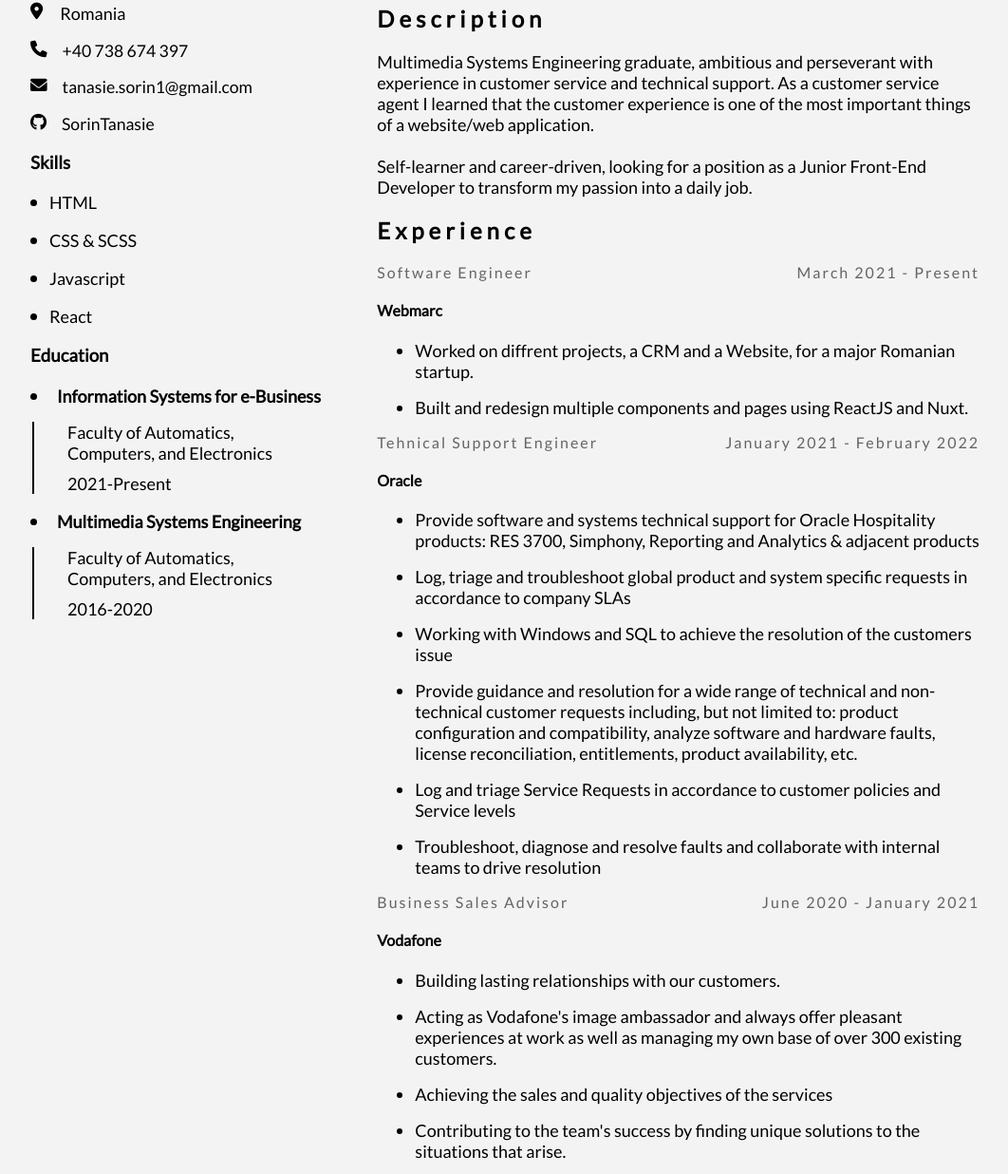
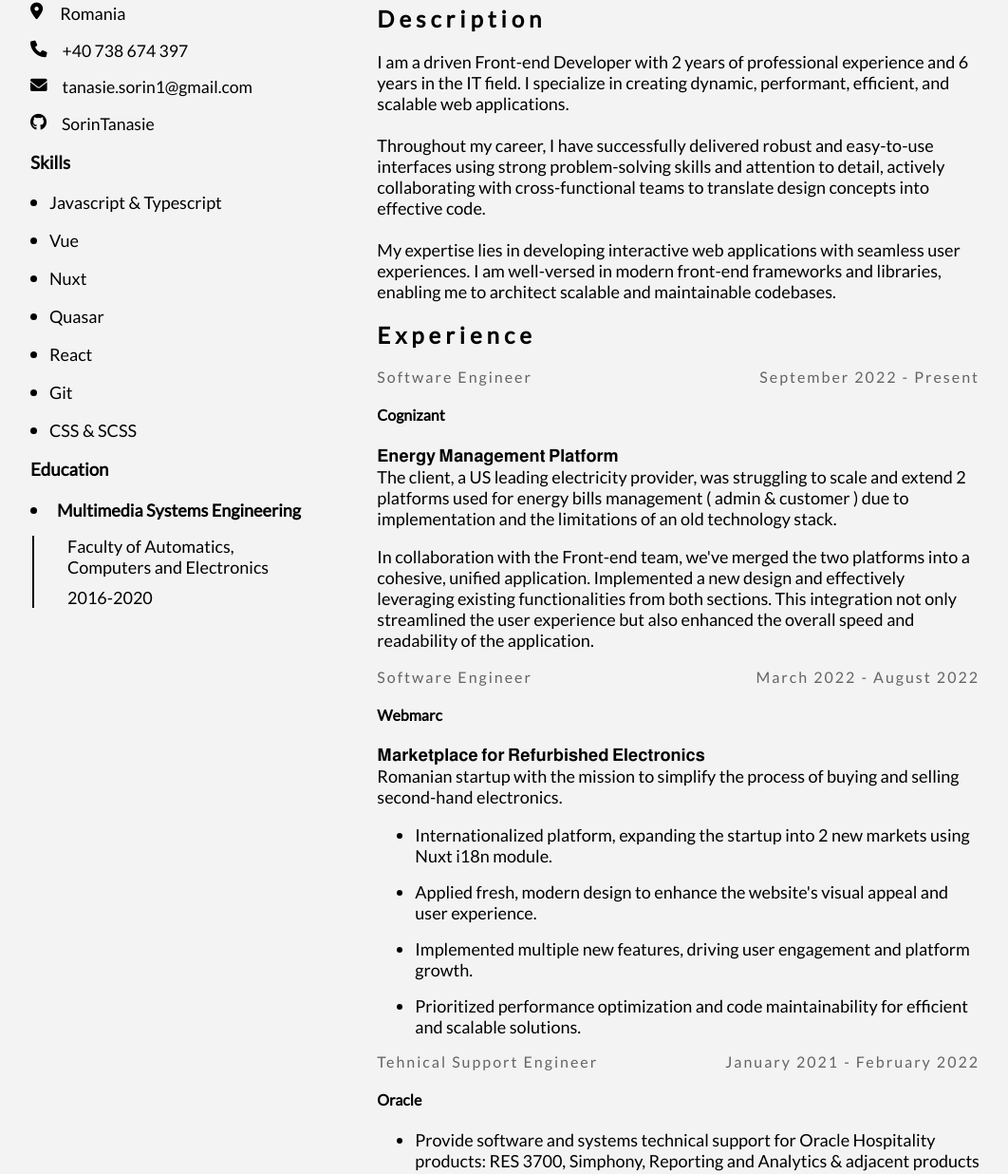
Before and after one commit to SorinTanasie/CV, a plain HTML site: page index.html in a window 1280 px wide. Shown: the part 367-1603 px from the top of the page at 95% size, without its empty margins (108-1170 px from the left). Drawn offline with Linux system fonts and the light colour scheme.

Commit message:
update latest position

```diff
--- a/index.html
+++ b/index.html
@@ -1,29 +1,38 @@
 <!DOCTYPE html>
 <html lang="en">
   <head>
-    <meta charset="UTF-8">
-    <meta http-equiv="X-UA-Compatible" content="IE=edge">
-    <meta name="viewport" content="width=device-width, initial-scale=1.0">
-    <link rel="stylesheet" href="https://cdnjs.cloudflare.com/ajax/libs/font-awesome/6.0.0-beta2/css/all.min.css">
-    <link rel="stylesheet" href="./stlye.css">
+    <meta charset="UTF-8" />
+    <meta http-equiv="X-UA-Compatible" content="IE=edge" />
+    <meta name="viewport" content="width=device-width, initial-scale=1.0" />
+    <link
+      rel="stylesheet"
+      href="https://cdnjs.cloudflare.com/ajax/libs/font-awesome/6.0.0-beta2/css/all.min.css"
+    />
+    <link rel="stylesheet" href="./stlye.css" />
     <title>CV</title>
 
     <style>
-        @import url('https://fonts.googleapis.com/css2?family=Lato&display=swap');
+      @import url("https://fonts.googleapis.com/css2?family=Lato&display=swap");
     </style>
-
   </head>
   <body>
     <div class="background">
-
-
-    <svg class="wave"xmlns="http://www.w3.org/2000/svg" viewBox="0 0 1440 320"><path fill="#faebd7" fill-opacity="1" d="M0,320L1440,160L1440,0L0,0Z"></path></svg>
+      <svg
+        class="wave"
+        xmlns="http://www.w3.org/2000/svg"
+        viewBox="0 0 1440 320"
+      >
+        <path
+          fill="#faebd7"
+          fill-opacity="1"
+          d="M0,320L1440,160L1440,0L0,0Z"
+        ></path>
+      </svg>
       <div class="grid-container">
-        <div class="header"  >
-
+        <div class="header">
           <div class="title">
             <h1 class="name"><span>Sorin</span> Tanasie</h1>
-               <h4 class="job-title"> Front-End Developer </h4>
+            <h4 class="job-title">Front-End Developer</h4>
             <span class="dot"></span>
             <div class="vertical-line"></div>
           </div>
@@ -43,49 +52,55 @@
             </div>
             <div class="contact-method">
               <i class="fas fa-envelope"></i>
-                    <a href = "mailto: tanasie.sorin1@gmail.com">tanasie.sorin1@gmail.com</a>
+              <a href="mailto: tanasie.sorin1@gmail.com"
+                >tanasie.sorin1@gmail.com</a
+              >
             </div>
             <div class="contact-method">
               <i class="fab fa-github"></i>
-                    <a href = "https://github.com/SorinTanasie">SorinTanasie</a>
+              <a href="https://github.com/SorinTanasie">SorinTanasie</a>
             </div>
           </div>
           <div class="skills">
             <h3>Skills</h3>
             <ul>
-                    <li>HTML</li>
+              <li>Javascript & Typescript</li>
+              <li>Vue</li>
+              <li>Nuxt</li>
+              <li>Quasar</li>
+              <li>React</li>
+              <li> Git </li>
               <li>CSS & SCSS</li>
-                    <li>Javascript</li>
-                    <li>React</li>
             </ul>
           </div>
 
           <div class="education">
             <h3>Education</h3>
-
-                    <li>Information Systems for e-Business</li>
-                    <div class = "university">
-                        <p>Faculty of Automatics, Computers, and Electronics </p>
-                        <p>2021-Present</p>
-                    </div>
             <li>Multimedia Systems Engineering</li>
-                    <div class = "university">
-                        <p>Faculty of Automatics, Computers, and Electronics </p>
+            <div class="university">
+              <p>Faculty of Automatics, Computers and Electronics</p>
               <p>2016-2020</p>
             </div>
-
           </div>
         </div>
 
         <div class="main-details">
           <div class="description">
-                <h2>
-                    Description
-                </h2>
+            <h2>Description</h2>
             <p>
-                    Multimedia Systems Engineering graduate, ambitious and perseverant with experience in customer service and technical support. As a customer service agent I learned that the customer experience is one of the most important things of a website/web application.
-                    <br/><br/>
-                    Self-learner and career-driven, looking for a position as a Junior Front-End Developer to transform my passion into a daily job.
+              I am a driven Front-end Developer with 2 years of professional
+              experience and 6 years in the IT field. I specialize in creating
+              dynamic, performant, efficient, and scalable web applications.
+              <br /><br />
+              Throughout my career, I have successfully delivered robust and
+              easy-to-use interfaces using strong problem-solving skills and
+              attention to detail, actively collaborating with cross-functional
+              teams to translate design concepts into effective code.
+              <br /><br />
+              My expertise lies in developing interactive web applications with
+              seamless user experiences. I am well-versed in modern front-end
+              frameworks and libraries, enabling me to architect scalable and
+              maintainable codebases.
             </p>
           </div>
 
@@ -94,15 +109,53 @@
             <div class="third-job">
               <div class="title">
                 <h4>Software Engineer</h4>
-                        <span>March 2021 - Present</span>
+                <span>September 2022 - Present</span>
+              </div>
+              <h4>Cognizant</h4>
+                <p>
+                  𝐄𝐧𝐞𝐫𝐠𝐲 𝐌𝐚𝐧𝐚𝐠𝐞𝐦𝐞𝐧𝐭 𝐏𝐥𝐚𝐭𝐟𝐨𝐫𝐦
+                  <br />
+                  The client, a US leading electricity provider, was struggling
+                  to scale and extend 2 platforms used for energy bills
+                  management ( admin & customer ) due to implementation and the
+                  limitations of an old technology stack.
+                </p>
+                <p>
+                  In collaboration with the Front-end team, we've merged the two
+                  platforms into a cohesive, unified application. Implemented a
+                  new design and effectively leveraging existing functionalities
+                  from both sections. This integration not only streamlined the
+                  user experience but also enhanced the overall speed and
+                  readability of the application.
+                </p>
+            </div>
+            <div class="third-job">
+              <div class="title">
+                <h4>Software Engineer</h4>
+                <span>March 2022 - August 2022</span>
               </div>
               <h4>Webmarc</h4>
+              <p>
+                𝐌𝐚𝐫𝐤𝐞𝐭𝐩𝐥𝐚𝐜𝐞 𝐟𝐨𝐫 𝐑𝐞𝐟𝐮𝐫𝐛𝐢𝐬𝐡𝐞𝐝 𝐄𝐥𝐞𝐜𝐭𝐫𝐨𝐧𝐢𝐜𝐬<br />
+                Romanian startup with the mission to simplify the process of
+                buying and selling second-hand electronics.
+              </p>
               <ul>
                 <li>
-                            Worked on diffrent projects, a CRM and a Website, for a major Romanian startup.
+                  Internationalized platform, expanding the startup into 2 new
+                  markets using Nuxt i18n module.
                 </li>
                 <li>
-                            Built and redesign multiple components and pages using ReactJS and Nuxt.
+                  Applied fresh, modern design to enhance the website's visual
+                  appeal and user experience.
+                </li>
+                <li>
+                  Implemented multiple new features, driving user engagement and
+                  platform growth.
+                </li>
+                <li>
+                  Prioritized performance optimization and code maintainability
+                  for efficient and scalable solutions.
                 </li>
               </ul>
             </div>
@@ -113,17 +166,35 @@
               </div>
               <h4>Oracle</h4>
               <ul>
-                        <li>Provide software and systems technical support for Oracle Hospitality products: RES 3700, Simphony, Reporting and Analytics & adjacent products</li>
-                        <li>Log, triage and troubleshoot global product and system specific requests in accordance to company SLAs</li>
-                        <li>Working with Windows and SQL to achieve the resolution of the customers issue</li>
-                        <li>Provide guidance and resolution for a wide range of technical and non-technical customer requests including, but not limited to: product configuration and compatibility, analyze software and hardware faults, license reconciliation, entitlements, product availability, etc.</li>
-                        <li>Log and triage Service Requests in accordance to customer policies and Service levels</li>
-                        <li>Troubleshoot, diagnose and resolve faults and collaborate with internal teams to drive resolution</li>
+                <li>
+                  Provide software and systems technical support for Oracle
+                  Hospitality products: RES 3700, Simphony, Reporting and
+                  Analytics & adjacent products
+                </li>
+                <li>
+                  Log, triage and troubleshoot global product and system
+                  specific requests in accordance to company SLAs
+                </li>
+                <li>
+                  Working with Windows and SQL to achieve the resolution of the
+                  customers issue
+                </li>
+                <li>
+                  Provide guidance and resolution for a wide range of technical
+                  and non-technical customer requests including, but not limited
+                  to: product configuration and compatibility, analyze software
+                  and hardware faults, license reconciliation, entitlements,
+                  product availability, etc.
+                </li>
+                <li>
+                  Log and triage Service Requests in accordance to customer
+                  policies and Service levels
+                </li>
+                <li>
+                  Troubleshoot, diagnose and resolve faults and collaborate with
+                  internal teams to drive resolution
+                </li>
               </ul>
-
-
-
-
             </div>
 
             <div class="secound-job">
@@ -135,10 +206,19 @@
               <h4>Vodafone</h4>
 
               <ul>
-                        <li>Building lasting relationships with our customers. </li>
-                        <li>Acting as Vodafone's image ambassador and always offer pleasant experiences at work as well as managing my own base of over 300 existing customers. </li>
-                        <li>Achieving the sales and quality objectives of the services </li>
-                        <li>Contributing to the team's success by finding unique solutions to the situations that arise. </li>
+                <li>Building lasting relationships with our customers.</li>
+                <li>
+                  Acting as Vodafone's image ambassador and always offer
+                  pleasant experiences at work as well as managing my own base
+                  of over 300 existing customers.
+                </li>
+                <li>
+                  Achieving the sales and quality objectives of the services
+                </li>
+                <li>
+                  Contributing to the team's success by finding unique solutions
+                  to the situations that arise.
+                </li>
               </ul>
             </div>
 
@@ -151,10 +231,18 @@
               <h4>Vodafone</h4>
 
               <ul>
-                        <li>Providing information to clients, regarding the company products and data services </li>
-                        <li>Processing customer complaints </li>
-                        <li>Finding the right solutions to customer issues troubleshooting for Mobile Internet</li>
-                        <li>M2M, PC Protection, IP Fix, Cloud, Hosting, Blackberry, Email </li>
+                <li>
+                  Providing information to clients, regarding the company
+                  products and data services
+                </li>
+                <li>Processing customer complaints</li>
+                <li>
+                  Finding the right solutions to customer issues troubleshooting
+                  for Mobile Internet
+                </li>
+                <li>
+                  M2M, PC Protection, IP Fix, Cloud, Hosting, Blackberry, Email
+                </li>
               </ul>
             </div>
           </div>
```
Lines whose indentation alone changed are shown as unchanged.
